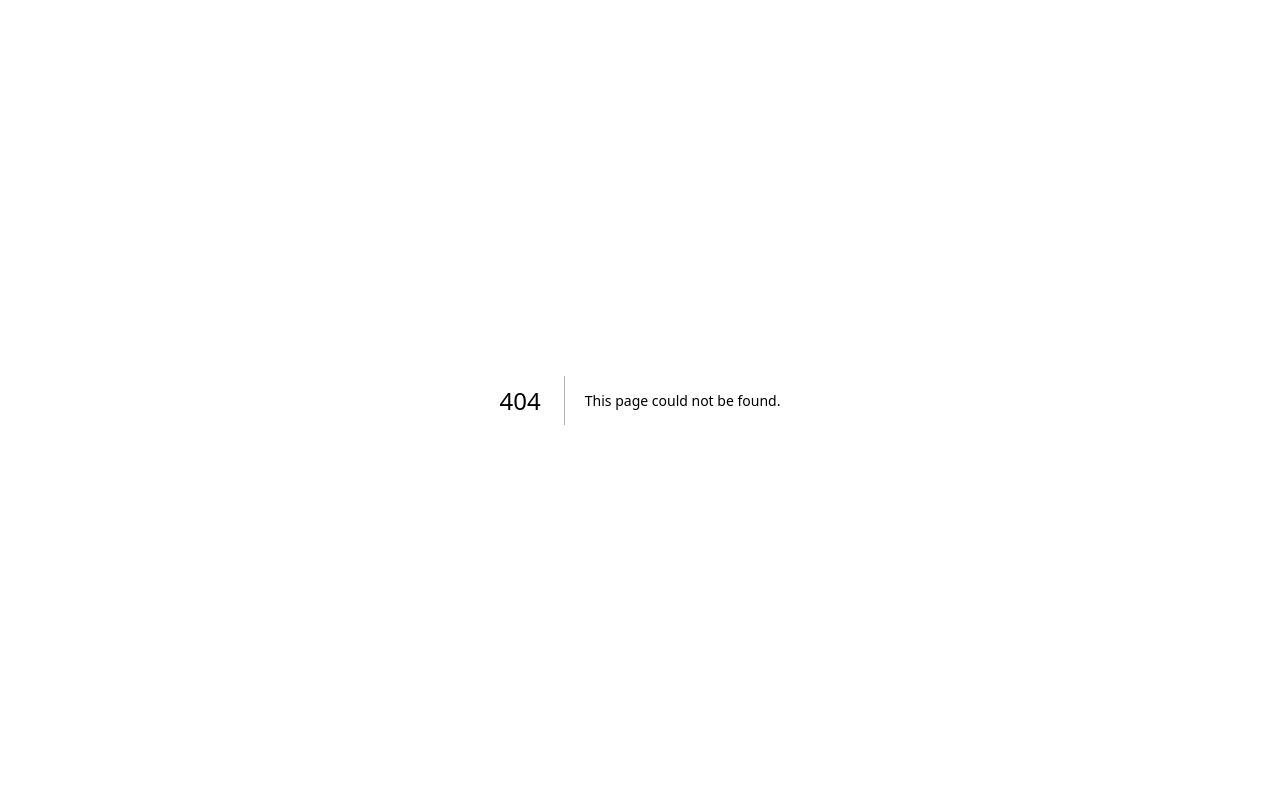
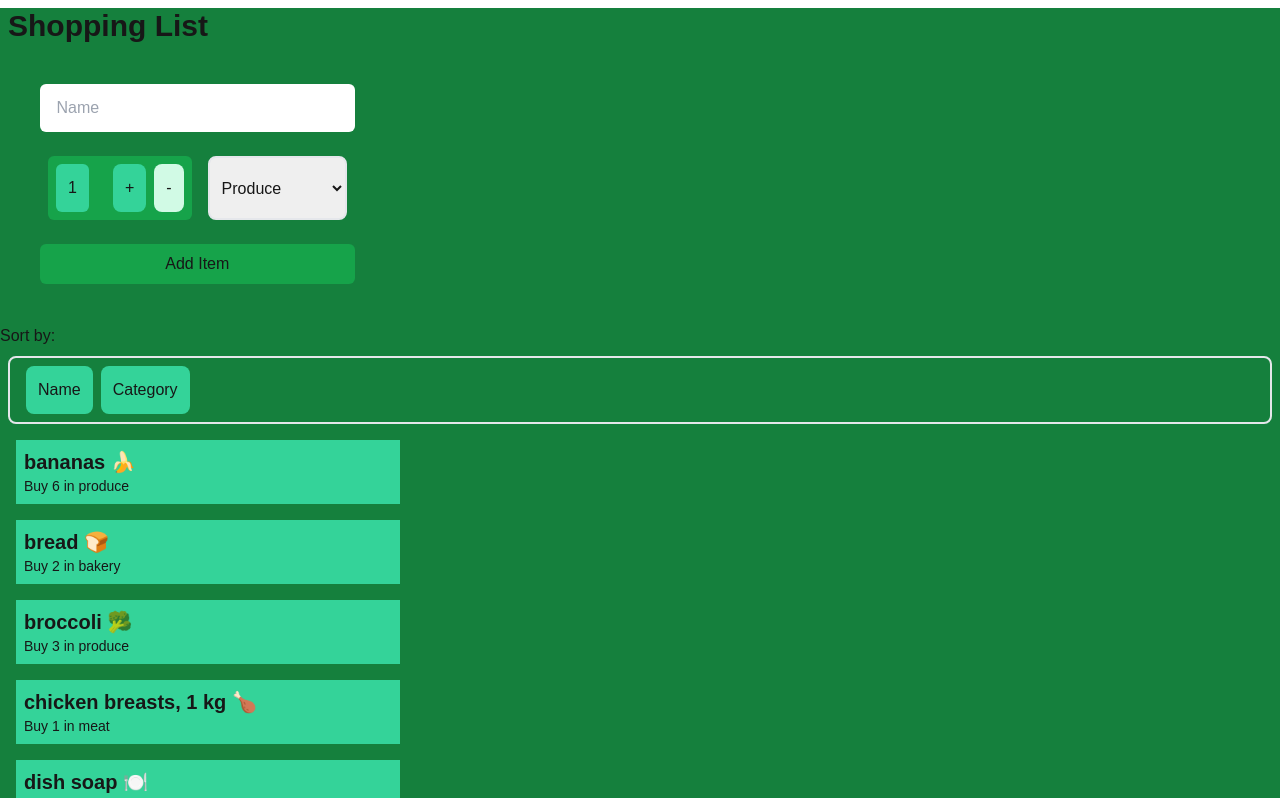
Before and after one commit to MaximilianBradford/cprg306-assignments, a Next.js app: page /week-7 in a window 1280 px wide. Before the commit this address had no page. Shown: the top 798 px of the page. Built offline with nearby package versions, Linux system fonts and the light colour scheme.

Commit message:
Week-7 Assignment Completed

```diff
--- a/app/page.js
+++ b/app/page.js
@@ -29,6 +29,11 @@ export default function Home() {
           <Link href="\week-6">Demo link</Link>
       </li>
 
+      <p>Week 7 Repo is below v</p>
+      <li>
+          <Link href="\week-7">Demo link</Link>
+      </li>
+
 
   </div>
   );
--- /dev/null
+++ b/app/week-7/item-list.js
@@ -0,0 +1,34 @@
+"use client";
+import Item from "./item.js";
+import React, { useState } from "react";
+
+
+
+export default function ItemList({items}) {
+    const [sortBy, setSortBy] = useState("name");
+    //const [ Array, setArray] = useState(Object.values(file));
+
+    const sortedItems = [...items].sort((a, b) => {
+      if (sortBy === "name") {
+        return a.name.localeCompare(b.name);
+      } else {
+        return a.category.localeCompare(b.category);
+      }
+    });
+        return(
+            <div>
+                <label>Sort by:</label>
+                <div className="sort-buttons border-2 p-2 m-2 rounded-lg">
+                <button onClick={() => {setSortBy("name")}} className = "flex-1 bg-emerald-400 hover:bg-emerald-300 disabled:bg-emerald-100 ml-2 p-3 rounded-lg">Name</button>
+                <button onClick={() => {setSortBy("category")}} className = "flex-1 bg-emerald-400 hover:bg-emerald-300 disabled:bg-emerald-100  ml-2 p-3 rounded-lg">Category</button>
+                </div>
+            <ul>
+                {sortedItems.map(item => (
+                    <li key={item.id} className="p-2 m-4 bg-emerald-400 max-w-sm">
+                        <Item name={item.name} category={item.category} quantity={item.quantity}/>
+                    </li>
+                ))}
+            </ul>
+          </div>
+        );
+}
--- /dev/null
+++ b/app/week-7/item.js
@@ -0,0 +1,10 @@
+
+export default function Item (props) {
+  return (
+    <div>
+      <h1 className="text-xl font-bold text-left">{props.name}</h1>
+      <p className="text-sm text-left">Buy {props.quantity} in {props.category}</p>
+    </div>
+
+  );
+}
--- /dev/null
+++ b/app/week-7/items.json
@@ -0,0 +1,74 @@
+[
+    {
+      "id": "1h2GJKH12gkHG31h1H",
+      "name": "milk, 4 L 🥛",
+      "quantity": 1,
+      "category": "dairy"
+    },
+    {
+      "id": "2KJH3k2j3H1k2J3K1H",
+      "name": "bread 🍞",
+      "quantity": 2,
+      "category": "bakery"
+    },
+    {
+      "id": "3h2KJH3k2j3H1k2J3",
+      "name": "eggs, dozen 🥚",
+      "quantity": 2,
+      "category": "dairy"
+    },
+    {
+      "id": "4k2J3K1H2GJKH12gk",
+      "name": "bananas 🍌",
+      "quantity": 6,
+      "category": "produce"
+    },
+    {
+      "id": "5H1h1H2KJH3k2j3H",
+      "name": "broccoli 🥦",
+      "quantity": 3,
+      "category": "produce"
+    },
+    {
+      "id": "6H1k2J3K1H2GJKH1",
+      "name": "chicken breasts, 1 kg 🍗",
+      "quantity": 1,
+      "category": "meat"
+    },
+    {
+      "id": "7gkHG31h1H2KJH3k",
+      "name": "pasta sauce 🍝",
+      "quantity": 3,
+      "category": "canned goods"
+    },
+    {
+      "id": "8j3H1k2J3K1H2GJK",
+      "name": "spaghetti, 454 g 🍝",
+      "quantity": 2,
+      "category": "dry goods"
+    },
+    {
+      "id": "9H12gkHG31h1H2KJ",
+      "name": "toilet paper, 12 pack 🧻",
+      "quantity": 1,
+      "category": "household"
+    },
+    {
+      "id": "10H3k2j3H1k2J3K1",
+      "name": "paper towels, 6 pack",
+      "quantity": 1,
+      "category": "household"
+    },
+    {
+      "id": "11k2J3K1H2GJKH12",
+      "name": "dish soap 🍽️",
+      "quantity": 1,
+      "category": "household"
+    },
+    {
+      "id": "12GJKH12gkHG31h1",
+      "name": "hand soap 🧼",
+      "quantity": 4,
+      "category": "household"
+    }
+  ]
--- /dev/null
+++ b/app/week-7/new-item.js
@@ -0,0 +1,77 @@
+"use client";
+import React, { useState } from "react";
+
+
+export default function NewItem({onAddItem}) {
+    const [quantity, setQuantity] = useState(1);
+    const [name, setName] = useState("");
+    const [category, setCategory] = useState("Produce");
+    const [id, setId] = useState("");
+
+    const increment = () => {
+        if (quantity < 20) {
+            setQuantity(quantity + 1);
+        }
+        else{
+            setQuantity(20);
+        }
+    };
+
+    const decrement = () => {
+        if (quantity > 1) {
+            setQuantity(quantity - 1);
+        }
+        else {
+            setQuantity(1);
+        }
+    };
+
+
+
+
+    const handleSubmit = (event) => {
+        event.preventDefault();
+        const item = { name, category, quantity };
+        onAddItem(item);
+
+        setQuantity(1);
+        setName("");
+        setCategory("Produce");
+    };
+
+
+    return (
+        <div className = "flex flex-row gap-4 m-4 p-2 bg-green-700">
+            <form onSubmit={handleSubmit} className="flex flex-col m-2" >
+                <div className=" p-2">
+                   <input type="text" value={name} onChange={(e) => setName(e.target.value)} placeholder=" Name" className="w-full rounded-md p-3" />
+                </div>
+                <div className = "flex justify-evenly  m-2 " >
+                    <div className = "flex flex-row gap-4 m-2 p-2 bg-green-600 rounded-md ">
+                        <p className="text-l flex-1 p-3 bg-emerald-400 rounded-md">{quantity}</p>
+                        <div className = "justify-between">
+                            <button type = "button" onClick={increment} disabled={quantity == 20}  className = "flex-1 bg-emerald-400 hover:bg-emerald-300 disabled:bg-emerald-100 ml-2 p-3 rounded-lg">+</button>
+                            <button type = "button" onClick={decrement} disabled={quantity == 1} className = "flex-1 bg-emerald-400 hover:bg-emerald-300 disabled:bg-emerald-100  ml-2 p-3 rounded-lg">-</button>
+                        </div>
+                    </div>
+                    <select name="category" value={category}  onChange={(e) => setCategory(e.target.value)} className=" border-2 p-2 m-2 rounded-lg  ">
+                        <option value disabled>Category</option>
+                        <option value="Produce">Produce</option>
+                        <option value="Dairy">Dairy</option>
+                        <option value="Bakery">Bakery</option>
+                        <option value="Pantry">Pantry</option>
+                        <option value="Meat">Meat</option>
+                        <option value="Frozen Foods">Frozen Foods</option>
+                        <option value="Dry Goods">Dry Goods</option>
+                        <option value="Beverages">Beverages</option>
+                        <option value="Snacks">Snacks</option>
+                        <option value="Household">Household</option>
+                        <option value="Other">Other</option>
+                        <option value="unidentifiable">REDACTED</option>
+                    </select>
+                </div>
+                <button type="submit" className="gap-4 m-2 p-2 bg-green-600 rounded-md">Add Item</button>
+            </form>
+        </div>
+    );
+}
--- /dev/null
+++ b/app/week-7/page.js
@@ -0,0 +1,28 @@
+"use client";
+
+import React, { useState } from "react";
+import ItemList from "./item-list";
+import itemsData from "./items.json" with { type: "json" };
+import NewItem from "../week-7/new-item";
+
+export default function Page() {
+  const [array, setArray] = useState(Object.values(itemsData));
+
+
+
+  const handleAddItem = (item) => {
+    const newItem = { ...item, id: Math.random().toString(36).substr(2, 9) }; // Ensure unique ID
+    setArray([...array, newItem]);
+  };
+
+  return (
+    <main className="bg-green-700">
+      <div className=" flex-row justify-between">
+        <h2 className="text-3xl font-bold m-2 border-">Shopping List</h2>
+        <NewItem onAddItem={handleAddItem} />
+        <ItemList items={array} />
+      </div>
+
+    </main>
+  );
+}
```
